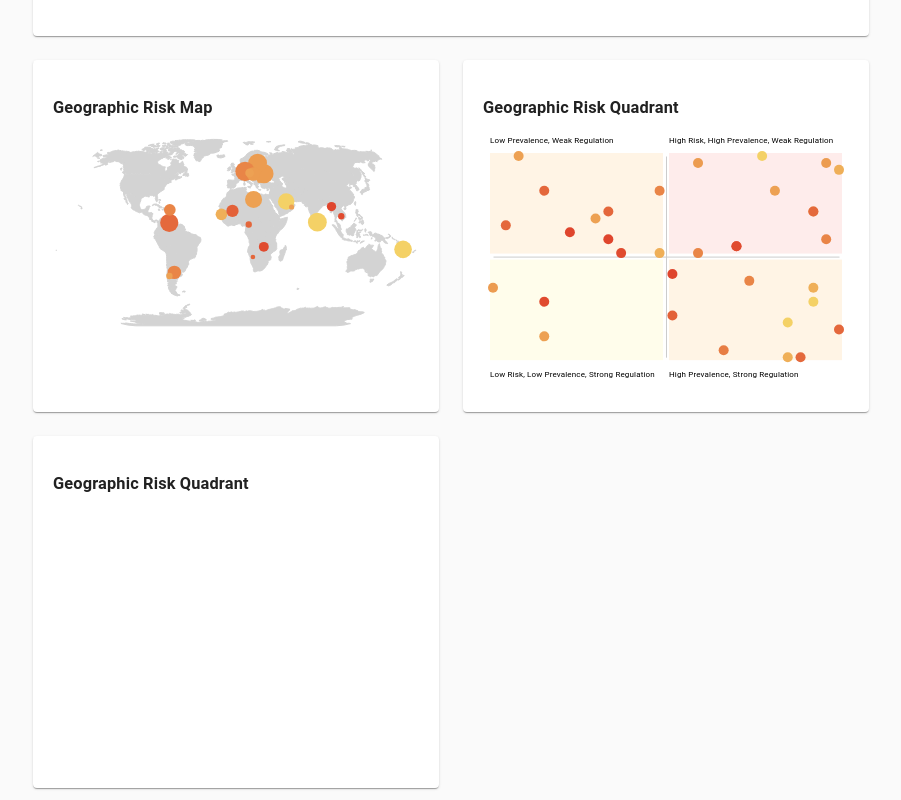
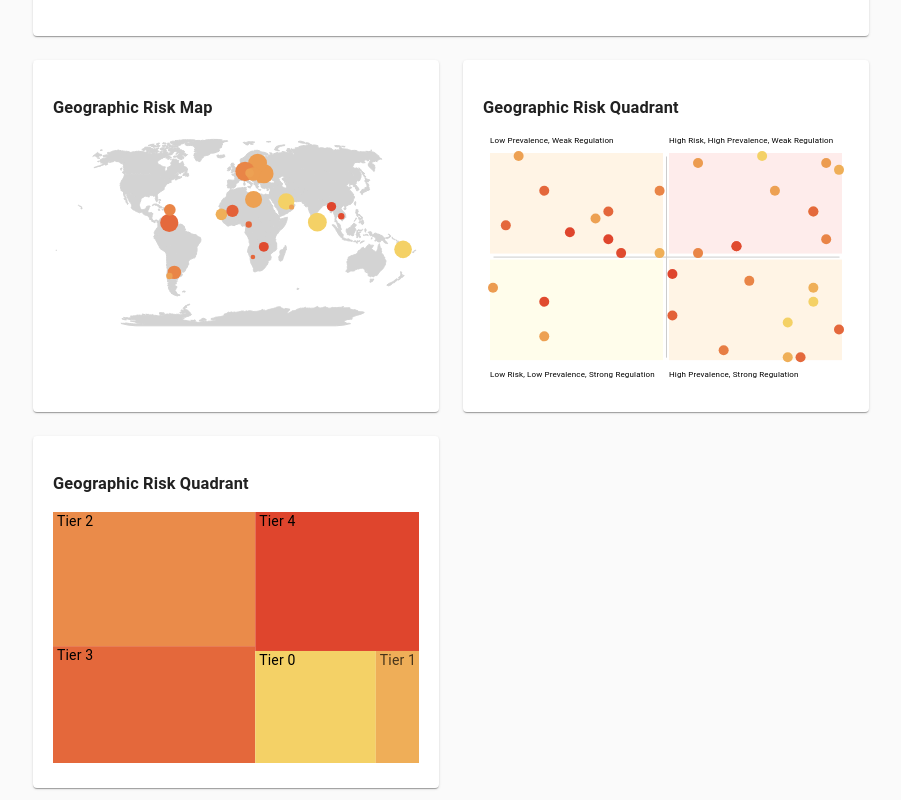
Before and after one commit to kristianKan/dashboard, a React (Create React App) app: page / in a window 1280 px wide. Shown: the part 627-1427 px from the top of the page, without its empty margins (221-1122 px from the left). Built offline with nearby package versions, Linux system fonts and the light colour scheme.

Commit message:
treemap second pass

```diff
--- a/src/components/Treemap.js
+++ b/src/components/Treemap.js
@@ -6,7 +6,7 @@ class Treemap extends React.Component {
     super(props);
     this.ref = React.createRef();
     this.margin = { top: 0, right: 0, bottom: 0, left: 0 };
-    this.cKey = "risk";
+    this.cKey = "tier";
   }
 
   componentDidMount() {
@@ -21,22 +21,19 @@ class Treemap extends React.Component {
     this.height = getContainerHeight(ref, margin);
     this.width = getContainerWidth(ref, margin);
 
-    this.colorScale = getColorScale({ data: data.countries, key: cKey });
+    const reduceFn = (iterable) =>
+      d3.sum(iterable, (d) => d.risks.rs_ms_product);
+    const dataRollup = d3.rollup(data.suppliers, reduceFn, (d) => d.tier);
 
-    const stratify = d3
-      .stratify()
-      .id((d) => d.id)
-      .parentId((d) => d.tier);
+    const childrenAccessorFn = ([, value]) => value.size && Array.from(value);
+    const root = d3
+      .hierarchy([null, dataRollup], childrenAccessorFn)
+      .sum(([, value]) => value)
+      .sort((a, b) => b.value - a.value);
 
-    const parents = new Array(6)
-      .fill({})
-      .map((_, i) => (i < 5 ? { tier: -1, id: i } : { tier: "", id: -1 }));
+    d3.treemap().size([this.width, this.height]).padding(0)(root);
 
-    const root = stratify([...data.suppliers, ...parents]);
-
-    this.treemap = d3.treemap().size([this.width, this.height]).padding(4)(
-      root
-    );
+    this.colorScale = getColorScale({ data: data.suppliers, key: cKey });
 
     this.draw(root);
   }
@@ -64,31 +61,42 @@ class Treemap extends React.Component {
   }
 
   drawRects(data) {
-    const { cKey, colorScale } = this;
+    const { colorScale } = this;
     const { duration } = this.props;
 
     return (node) => {
       const g = node.select("g.container");
 
-      const rects = g.selectAll(".rect").data(data).attr("class", "rect");
+      const rects = g.selectAll(".leaf").data(data).attr("class", "leaf");
 
       rects.exit().transition().duration(duration).attr("opacity", 0).remove();
 
-      rects
+      const leaf = rects
         .enter()
+        .append("g")
+        .attr("class", "leaf")
+        .attr("transform", (d) => `translate(${d.x0}, ${d.y0})`);
+
+      leaf
         .append("rect")
-        .attr("class", "rect")
-        .attr("fill", (d) => colorScale(+d.data[cKey]))
+        .attr("fill", (d) => colorScale(+d.data[0]))
         .attr("opacity", 0)
         .attr("stroke", "none")
-        .attr("x", (d) => d.x0)
-        .attr("y", (d) => d.y0)
         .attr("width", (d) => d.x1 - d.x0)
         .attr("height", (d) => d.y1 - d.y0)
         .merge(rects)
         .transition()
         .duration(duration)
         .attr("opacity", 1);
+
+      leaf
+        .append("text")
+        .attr("x", 4)
+        .attr("y", 14)
+        .attr("fill-opacity", (d, i, nodes) =>
+          i === nodes.length - 1 ? 0.7 : null
+        )
+        .text((d) => `Tier ${d.data[0]}`);
     };
   }
 
```
